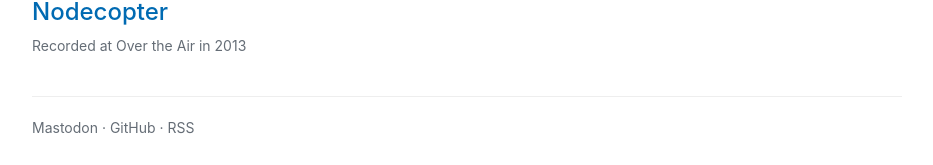
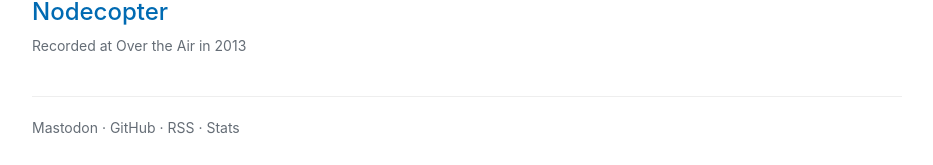
Before and after one commit to andrew/nesbitt.io, a Jekyll site: the page built from index.md, in a window 1280 px wide and 900 px high, scrolled down 3783 px. Shown: the part 732-897 px from the top of the window, without its empty margins (173-1106 px from the left). Built offline with Jekyll 4.4.1, drawn with Linux system fonts in a browser that asks for light colours.

Commit message:
Add Stats link to footer navigation

```diff
--- a/_data/stats.json
+++ b/_data/stats.json
@@ -1,5 +1,5 @@
 {
-  "generated_at": "2025-12-21T10:42:17Z",
+  "generated_at": "2025-12-21T10:42:55Z",
   "total_posts": 29,
   "total_words": 34741,
   "reading_minutes": 174,
--- a/_layouts/default.html
+++ b/_layouts/default.html
@@ -44,7 +44,8 @@
         <span class="footer-nav">
           <a rel="me" href="https://mastodon.social/@andrewnez">Mastodon</a> ·
           <a href="https://github.com/andrew">GitHub</a> ·
-          <a href="{{ "/feed.xml" | relative_url }}">RSS</a>
+          <a href="{{ "/feed.xml" | relative_url }}">RSS</a> ·
+          <a href="{{ "/stats" | relative_url }}">Stats</a>
         </span>
         {% if page.layout == "post" %}
         <span class="footer-source">
```
